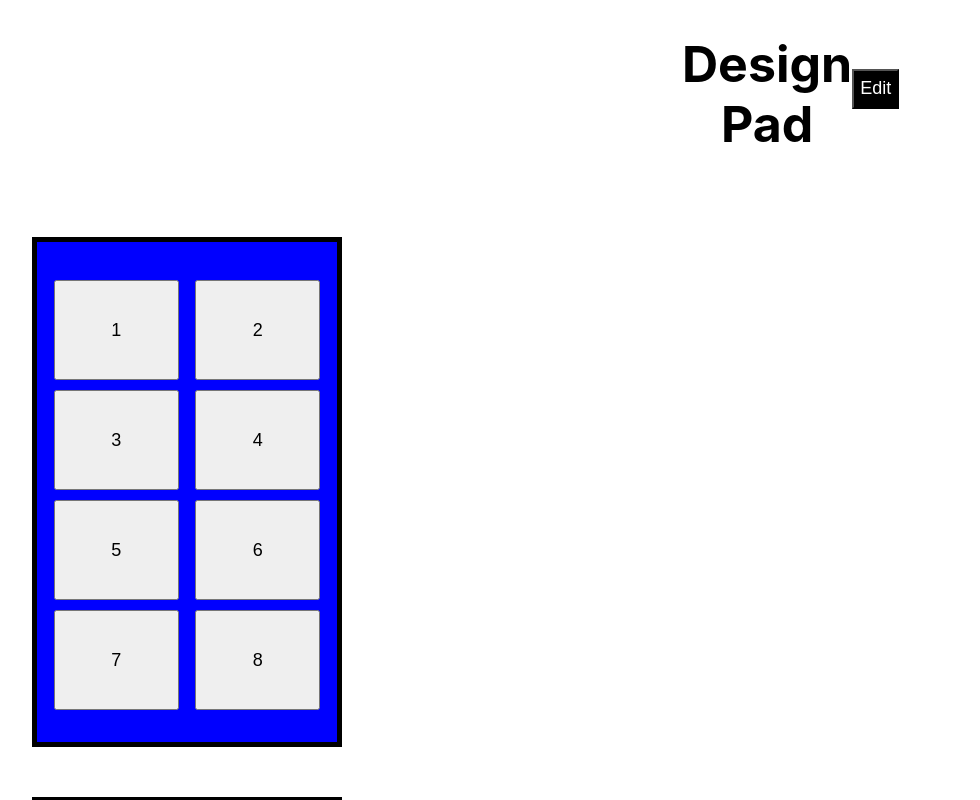
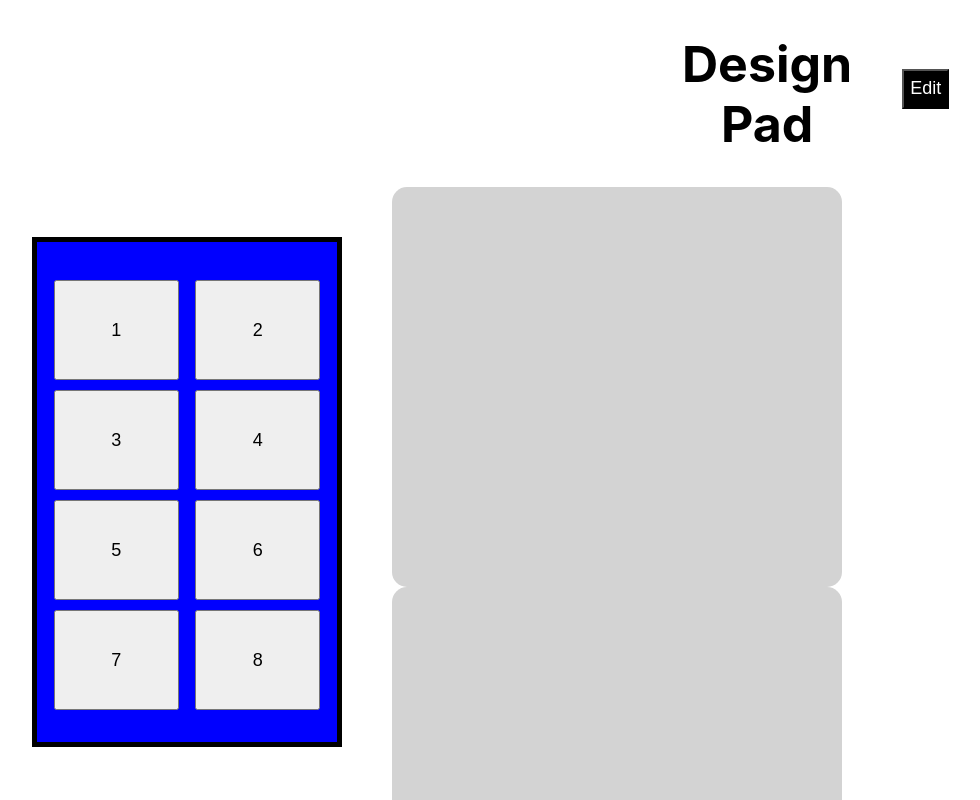
Before and after one commit to 464squad/design-pad, a React (Create React App) app: page / in a window 1280 px wide. Shown: the top 800 px of the page, without its empty margins (18-998 px from the left). Built offline with nearby package versions, Linux system fonts and the light colour scheme.

Commit message:
Aligned the boxes in the center, fixed the edit button position

```diff
--- a/src/components/DesignBoard.css
+++ b/src/components/DesignBoard.css
@@ -0,0 +1,3 @@
+#footer{
+    margin-bottom: 100px;
+}
--- a/src/components/DesignContainer.js
+++ b/src/components/DesignContainer.js
@@ -29,7 +29,7 @@ export class DesignContainer extends Component {
                 <h1 className= 'name'>Design Pad</h1>
                 <button className='btn'  onClick={this.updateEdit}>Edit</button>
             </div>
-            <PadInput />
+            {/* <PadInput /> */}
             <DesignBoard/>
         </div>
         )
--- a/src/components/DesignPad.css
+++ b/src/components/DesignPad.css
@@ -1,11 +1,28 @@
+
+
+
 .pad {
   border-radius: 15px;
-  height: 100px;
-  width: 150px;
+  height: 400px;
+  width: 450px;
+
+
+  /* flex-wrap: wrap; */
+
+  float:left;
+  /* display:inline; */
+
+
+
+
+}
+#footer{
+
+  padding-bottom: 600px;
 }
 
 /* .right-box {
-  background-color: cyan;
+   background-color: cyan;
   height: 300px;
   width: 500px;
 
--- a/src/components/DesignPad.js
+++ b/src/components/DesignPad.js
@@ -7,12 +7,16 @@ function DesignPad() {
     //need to create a drop to transferdata to the pad link if you need help https://www.pluralsight.com/guides/drag-and-drop-react-components
     // https://www.youtube.com/watch?v=-MfTv5VRM0A https://developer.mozilla.org/en-US/docs/Web/API/HTML_Drag_and_Drop_API
     return (
-        <div className='right-box'>
-            <div className='pad'
+        <div className='row right-box'>
+            <div className='col pad'
             style={{backgroundColor: 'lightgrey'}}
 
             >
+            <div id='footer'>
+
             </div>
+            </div>
+
 
         </div>
 
--- a/src/components/Designcontainer.css
+++ b/src/components/Designcontainer.css
@@ -11,6 +11,7 @@
   width: 80px;
   cursor: pointer;
   font-size: 18px;
+  margin-left: 50px;
 }
 .btn:hover {
   background-color: red;
--- a/src/components/PadInput.css
+++ b/src/components/PadInput.css
@@ -4,6 +4,8 @@
   height: 500px;
   width: 300px;
   margin: 50px;
+  float:left;
+
 }
 .left-box:hover {
   background-color: pink;
```
